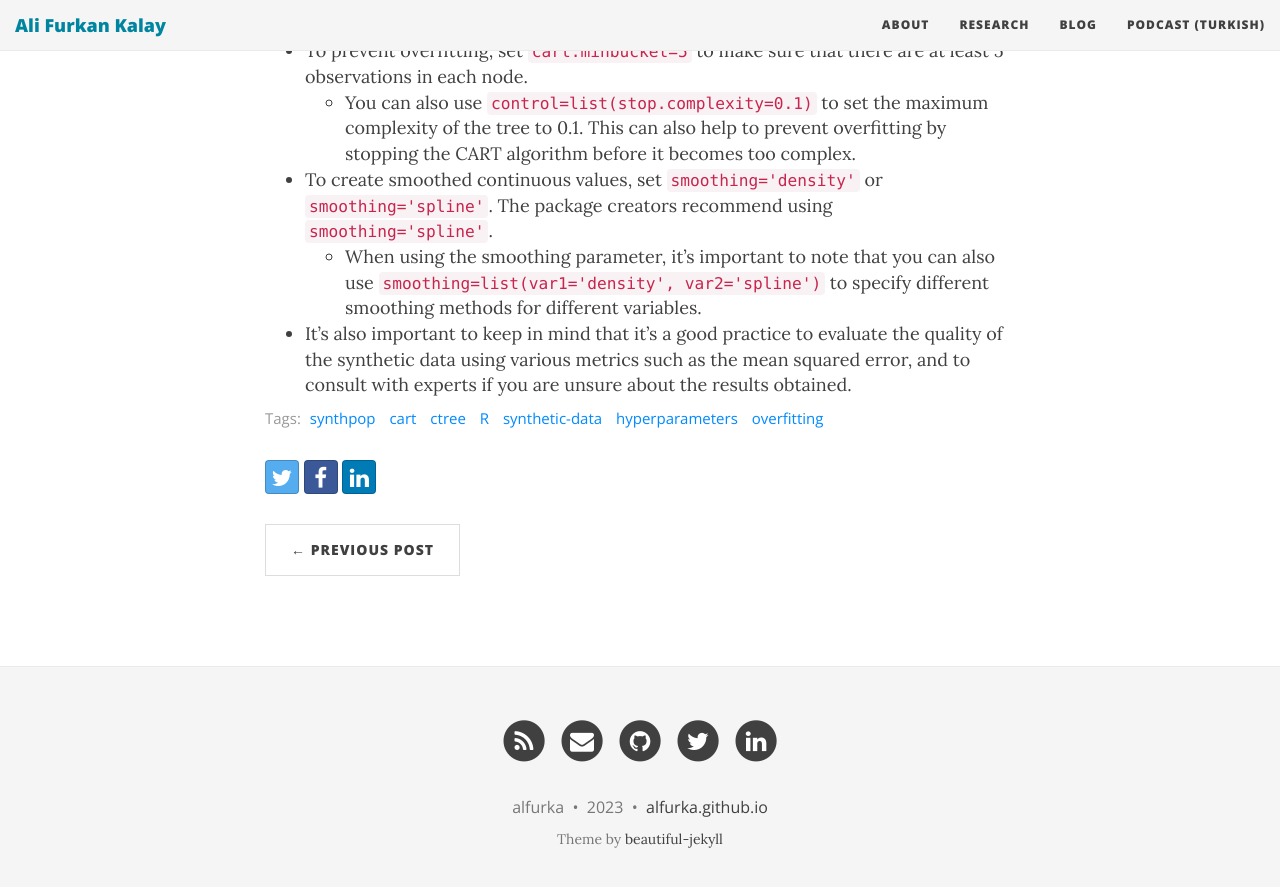
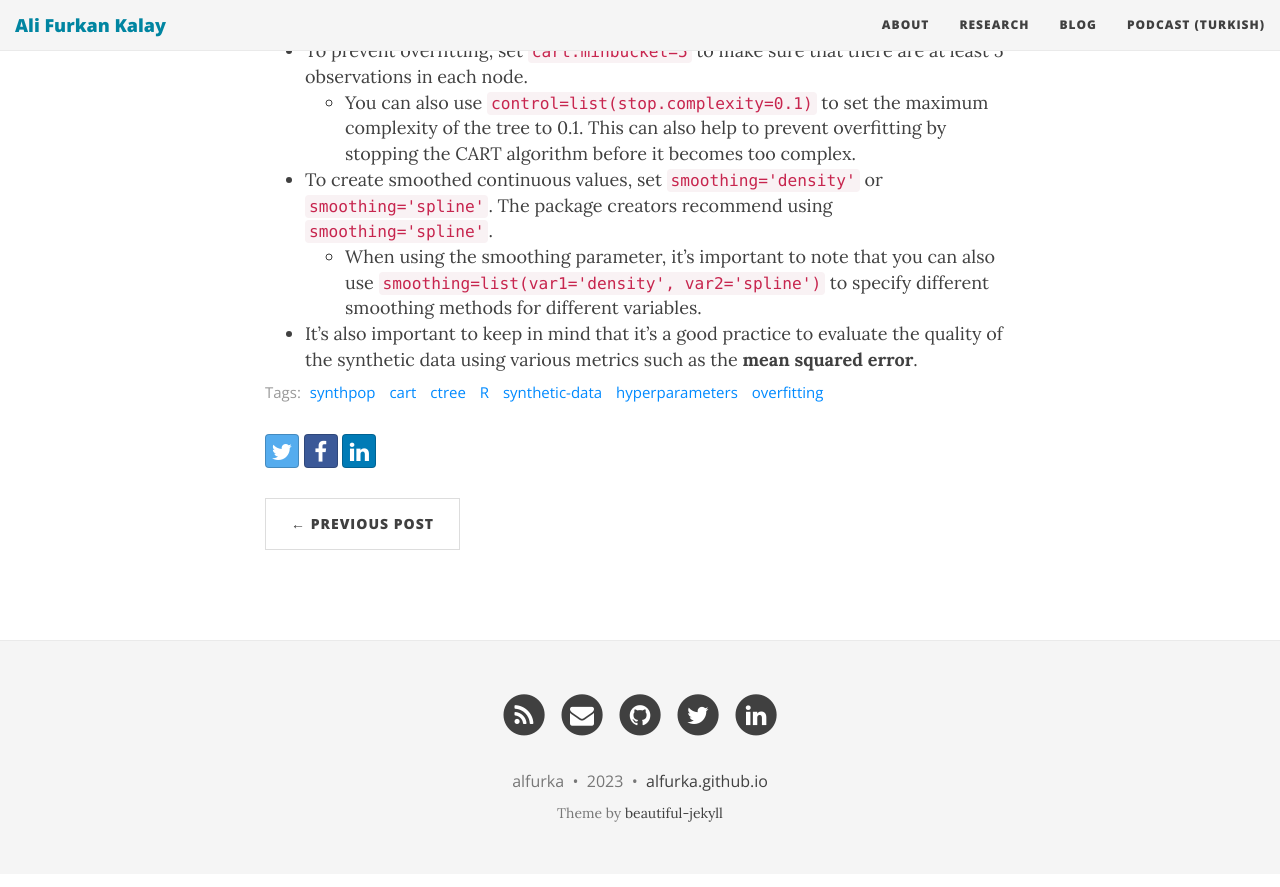
Before and after one commit to alfurka/alfurka.github.io, a Jekyll site: the page built from _posts/2023-01-30-creating-synthetic-values--with-synthepop-cart.md, in a window 1280 px wide and 900 px high, scrolled down 793 px. Shown: the top 887 px of the window. Built offline with Jekyll 4.4.1, drawn with Linux system fonts in a browser that asks for light colours; nearby versions of some CDN libraries.

Commit message:
Update 2023-01-30-creating-synthetic-values--with-synthepop-cart.md

```diff
--- a/_posts/2023-01-30-creating-synthetic-values--with-synthepop-cart.md
+++ b/_posts/2023-01-30-creating-synthetic-values--with-synthepop-cart.md
@@ -16,4 +16,4 @@ Here are some recommendations:
   - You can also use `control=list(stop.complexity=0.1)` to set the maximum complexity of the tree to 0.1. This can also help to prevent overfitting by stopping the CART algorithm before it becomes too complex.
 - To create smoothed continuous values, set `smoothing='density'` or `smoothing='spline'`. The package creators recommend using `smoothing='spline'`.
   - When using the smoothing parameter, it's important to note that you can also use `smoothing=list(var1='density', var2='spline')` to specify different smoothing methods for different variables.
-- It's also important to keep in mind that it's a good practice to evaluate the quality of the synthetic data using various metrics such as the mean squared error, and to consult with experts if you are unsure about the results obtained.
+- It's also important to keep in mind that it's a good practice to evaluate the quality of the synthetic data using various metrics such as the **mean squared error**.
```
